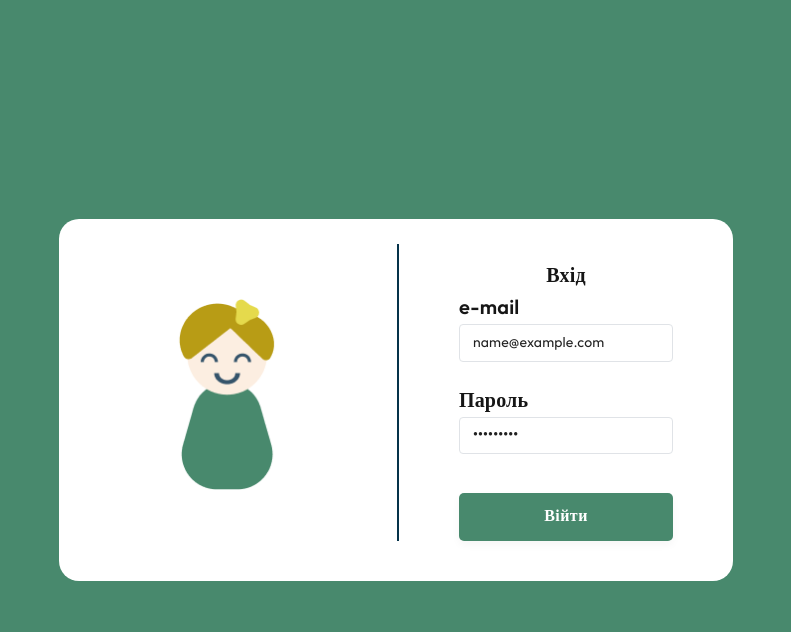
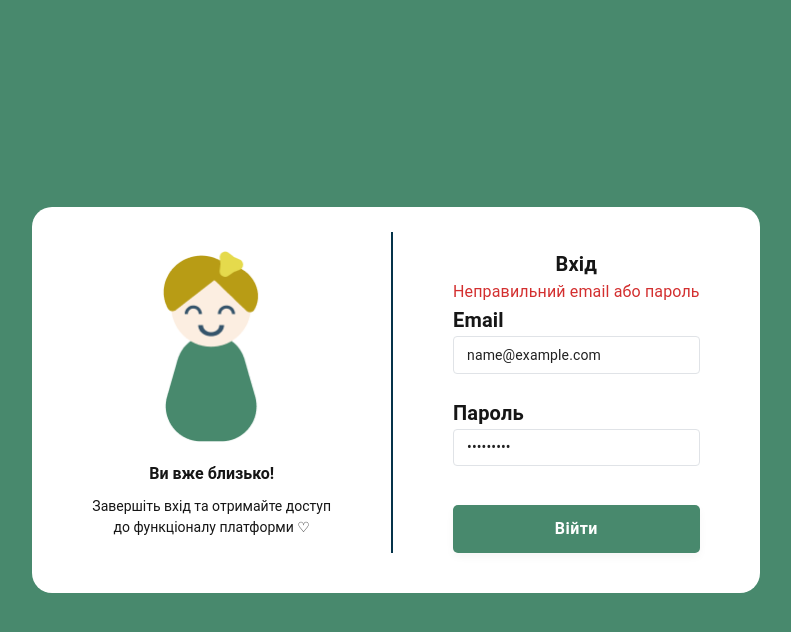
Before and after one commit to Mikola-K/best-hackathon-test-web-2025, a Next.js app: page /login in a window 1280 px wide. Both pictures are taken after typing "name@example.com", "Sample123" into the empty fields and a click on the button "Війти". Shown: the top 632 px of the page, without its empty margins (244-1035 px from the left). Built offline with nearby package versions, Linux system fonts and the light colour scheme; no server answers.

Commit message:
dev: Login form

```diff
--- a/src/components/common/styles/main.css
+++ b/src/components/common/styles/main.css
@@ -3,7 +3,7 @@
 
 * {
   color: #161616;
-  font-family: Outfit !important;
+  font-family: Roboto, Arial, sans-serif !important;
 }
 .font-poppinss {
   font-family: Poppins !important;
--- a/src/components/logInComponents/LogInPage.tsx
+++ b/src/components/logInComponents/LogInPage.tsx
@@ -10,8 +10,7 @@ import {
 import { useMediaQueries } from "../../utils/hooks/useMediaQueries";
 import Image from "next/image";
 import volunteerIcon from "../../assets/images/volunteerIcon.png";
-import { useForm, Controller } from "react-hook-form";
-import { authSignIn } from "../../config/apiMethods"
+import { authSignIn } from "../../config/apiMethods";
 import { setAccessToken } from "../../store/features/authSlice";
 
 const LogInPage: React.FC = () => {
@@ -23,19 +22,20 @@ const LogInPage: React.FC = () => {
     formState: { errors },
     getValues,
   } = useForm();
+  const [errorMessage, setErrorMessage] = useState<string | null>(null);
 
   const onSubmit = (data: any) => {
     authSignIn(data.email, data.password)
       .then((response) => {
         console.log("Login successful:", response);
-        // Handle successful login (e.g., redirect to dashboard)
+        dispatch(setAccessToken(response.data.accessToken));
+        window.location.href = "/";
       })
       .catch((error) => {
         console.error("Login failed:", error);
-        // Handle login failure (e.g., show error message)
+        setErrorMessage("Неправильний email або пароль");
       });
     console.log(data);
-    dispatch(setAccessToken("123"));
   };
 
   return (
@@ -49,6 +49,8 @@ const LogInPage: React.FC = () => {
               width={116}
               height={195}
             />
+            <b style={{marginTop: 20}}>Ви вже близько!</b>
+            <span style={{marginTop: 10, fontSize: 14}}>Завершіть вхід та отримайте доступ<br/>до функціоналу платформи ♡</span>
           </Box>
           <Divider
             orientation={isMdScreen ? "vertical" : "horizontal"}
@@ -63,7 +65,7 @@ const LogInPage: React.FC = () => {
 
           <form
             onSubmit={handleSubmit(onSubmit)}
-            className="flex flex-col md:justify-evenly   mt-4"
+            className="flex flex-col md:justify-evenly mt-4"
           >
             <Typography
               variant="h6"
@@ -72,15 +74,24 @@ const LogInPage: React.FC = () => {
             >
               Вхід
             </Typography>
+            {errorMessage && (
+              <Typography
+                variant="body1"
+                color="error"
+                className="mb-3 text-center"
+              >
+                {errorMessage}
+              </Typography>
+            )}
             <Box sx={{ mb: 0 }}>
               <Typography variant="h6" className="mb-2" fontWeight={600}>
-                e-mail
+                Email
               </Typography>
               <Controller
                 name="email"
                 control={control}
                 rules={{
-                  required: "e-mail обов'язковий",
+                  required: "Email обов'язковий",
                   pattern: /^[a-zA-Z0-9._%+-]+@[a-zA-Z0-9.-]+\.[a-zA-Z]{2,4}$/,
                 }}
                 render={({ field }) => (
--- a/src/config/axiosConfig.js
+++ b/src/config/axiosConfig.js
@@ -2,9 +2,9 @@ import axios from "axios";
 
 const axiosInstance = axios.create({
   //   baseURL: import.meta.env.NEXT_BASE_URL,
-  baseURL: "https://localhost:44370/api/v1",
+  baseURL: "https://testtmpss.azurewebsites.net/api/v1",
   timeout: 30000,
-  withCredentials: true,
+  //withCredentials: true,
 });
 
 export default axiosInstance;
```
